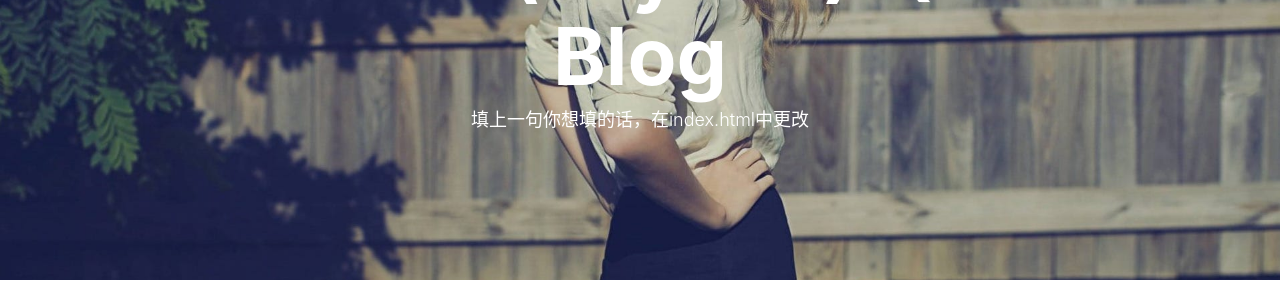
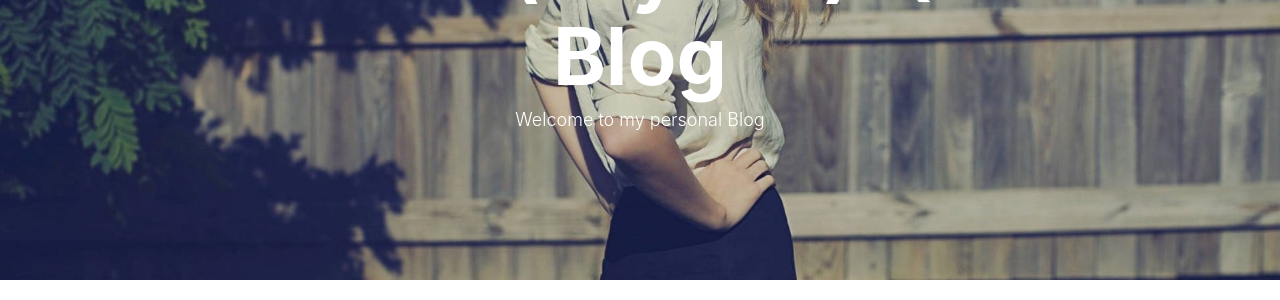
Before and after one commit to JaysonQin/JaysonQin.github.io, a Jekyll site: the page built from index.html, in a window 1280 px wide. Shown: the part 226-526 px from the top of the page. Built offline with Jekyll 4.4.1, drawn with Linux system fonts in a browser that asks for light colours; nearby versions of some CDN libraries; the list of posts is cut into pages by our own code; comment, search, counter and statistics services are not loaded.

Commit message:
Update index.html

```diff
--- a/index.html
+++ b/index.html
@@ -1,6 +1,6 @@
 ---
 layout: page
-description: "填上一句你想填的话，在index.html中更改"
+description: "Welcome to my personal Blog"
 ---
 
 {% for post in paginator.posts %}
```
